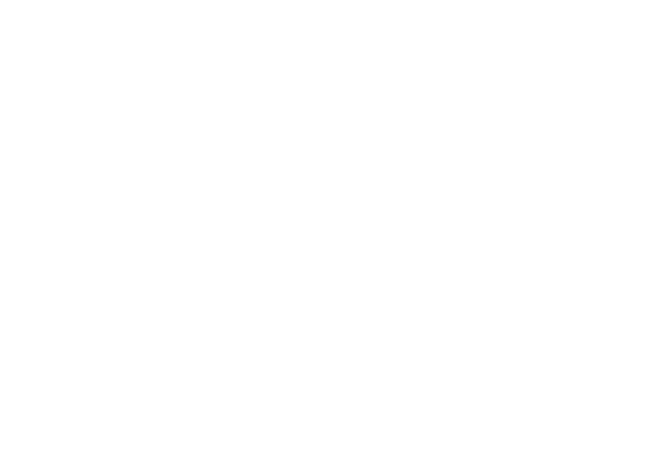
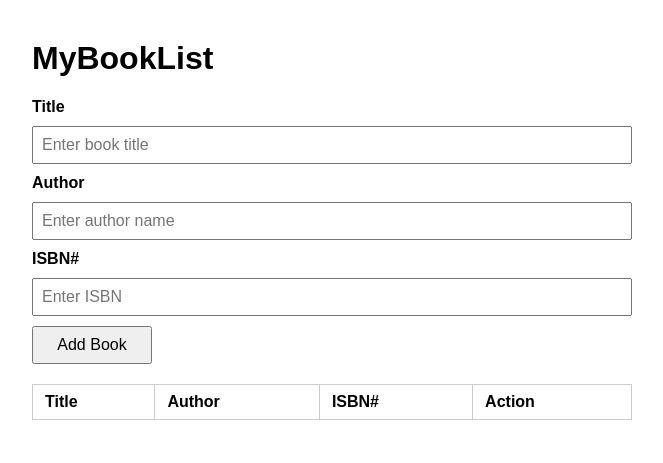
Before and after one commit to acciojob/book-list-naspnrd, a website: page main.html in a window 1280 px wide. Shown: the whole page, without its empty margins (308-971 px from the left). Drawn offline with Linux system fonts and the light colour scheme.

Commit message:
created a submission

```diff
--- a/main.html
+++ b/main.html
@@ -1,16 +1,42 @@
 <!DOCTYPE html>
+<html lang="en">
+<head>
+  <meta charset="UTF-8">
+  <title>MyBookList</title>
+  <link rel="stylesheet" href="styles.css">
+</head>
+<body>
+  <div class="container">
+    <h1>MyBookList</h1>
 
-<html>
+    <div class="form-group">
+      <label for="title">Title</label>
+      <input type="text" id="title" placeholder="Enter book title">
 
-<head>
-	<link rel="stylesheet" href="styles.css">
-</head>
+      <label for="author">Author</label>
+      <input type="text" id="author" placeholder="Enter author name">
 
-<body>
-	<!-- the entire body must be written by student -->
-    <script type="text/javascript" src="./script.js">
-</script>
+      <label for="isbn">ISBN#</label>
+      <input type="text" id="isbn" placeholder="Enter ISBN">
 
+      <button id="submit">Add Book</button>
+    </div>
+
+    <table class="table table-striped">
+      <thead>
+        <tr>
+          <th>Title</th>
+          <th>Author</th>
+          <th>ISBN#</th>
+          <th>Action</th>
+        </tr>
+      </thead>
+      <tbody id="book-list">
+        <!-- new rows go here -->
+      </tbody>
+    </table>
+  </div>
+
+  <script src="script.js"></script>
 </body>
-
 </html>
--- a/script.js
+++ b/script.js
@@ -1 +1,44 @@
 //your JS code here. If required.
+// grab references
+const titleInput  = document.getElementById('title');
+const authorInput = document.getElementById('author');
+const isbnInput   = document.getElementById('isbn');
+const submitBtn   = document.getElementById('submit');
+const listBody    = document.getElementById('book-list');
+
+// add a book on button click
+submitBtn.addEventListener('click', function(e) {
+  e.preventDefault();
+
+  const title  = titleInput.value.trim();
+  const author = authorInput.value.trim();
+  const isbn   = isbnInput.value.trim();
+
+  if (!title || !author || !isbn) {
+    alert('Please fill in all fields.');
+    return;
+  }
+
+  // create row
+  const tr = document.createElement('tr');
+  tr.innerHTML = `
+    <td>${title}</td>
+    <td>${author}</td>
+    <td>${isbn}</td>
+    <td><button class="delete">X</button></td>
+  `;
+
+  listBody.appendChild(tr);
+
+  // clear inputs
+  titleInput.value = '';
+  authorInput.value = '';
+  isbnInput.value = '';
+});
+
+// delegate delete clicks
+listBody.addEventListener('click', function(e) {
+  if (e.target.classList.contains('delete')) {
+    e.target.closest('tr').remove();
+  }
+});
--- a/styles.css
+++ b/styles.css
@@ -1 +1,53 @@
 /*  your css code here. If applicable */
+/* container centering */
+.container {
+  max-width: 600px;
+  margin: 40px auto;
+  font-family: sans-serif;
+}
+
+/* form layout */
+.form-group {
+  display: flex;
+  flex-direction: column;
+  gap: 10px;
+  margin-bottom: 20px;
+}
+.form-group label {
+  font-weight: bold;
+}
+.form-group input {
+  padding: 8px;
+  font-size: 16px;
+}
+.form-group button {
+  width: 120px;
+  padding: 8px;
+  font-size: 16px;
+  cursor: pointer;
+  align-self: flex-start;
+}
+
+/* basic table + striped rows */
+.table {
+  width: 100%;
+  border-collapse: collapse;
+}
+.table th,
+.table td {
+  border: 1px solid #ccc;
+  padding: 8px 12px;
+  text-align: left;
+}
+.table-striped tbody tr:nth-child(odd) {
+  background-color: #f9f9f9;
+}
+
+/* delete button */
+.delete {
+  padding: 4px 8px;
+  background: #e74c3c;
+  color: white;
+  border: none;
+  cursor: pointer;
+}
```
